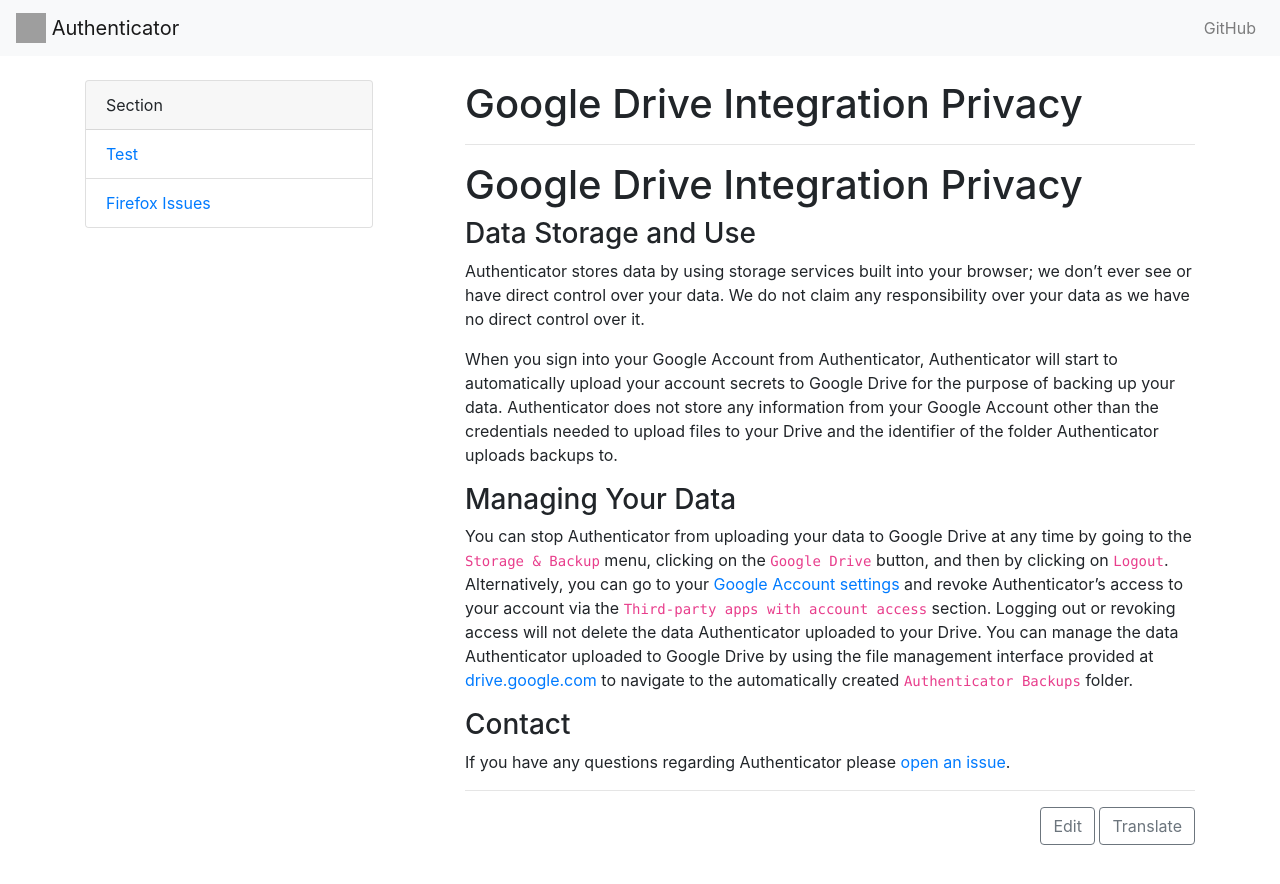
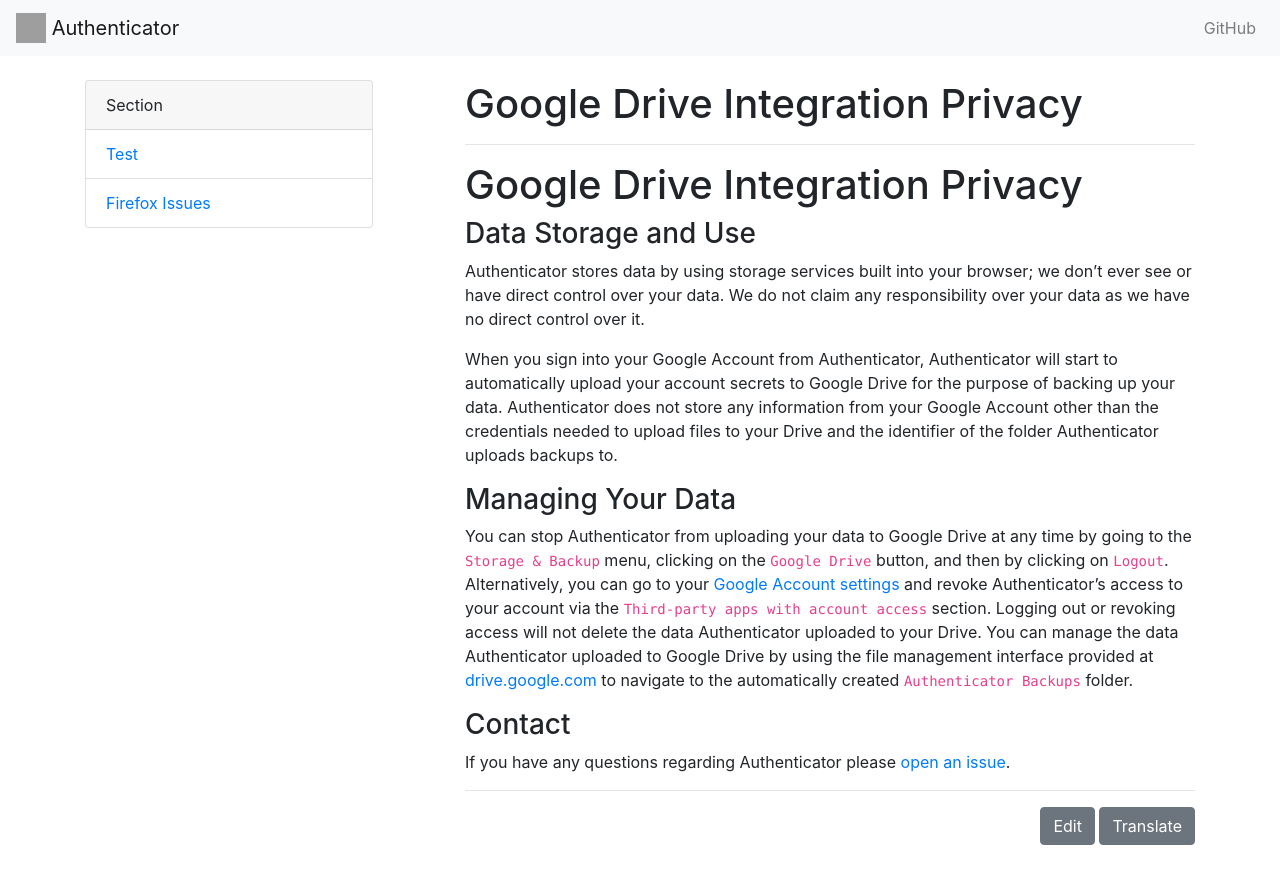
Before and after one commit to Authenticator-Extension/authenticator.cc, a Jekyll site: the page built from oauth/drive-privacy.md, in a window 1280 px wide. Shown: the top 884 px of the page. Built offline with Jekyll 4.4.1, drawn with Linux system fonts in a browser that asks for light colours; our own code applies the rules of GitHub Pages for plain Markdown files; grey boxes are pictures that could not be loaded.

Commit message:
add flag

```diff
--- a/_layouts/default.html
+++ b/_layouts/default.html
@@ -66,19 +66,19 @@
                 <div class="dropdown d-inline">
                     <button class="btn btn-secondary dropdown-toggle" type="button" id="dropdownMenuButton"
                         data-toggle="dropdown" aria-haspopup="true" aria-expanded="false">
-                        {{ site.data.languages[page.lang] }}
+                        {{ site.data.languages[item.lang].flag }} {{ site.data.languages[page.lang].name }}
                     </button>
                     <div class="dropdown-menu" aria-labelledby="dropdownMenuLink">
                         {% for item in pages %}
-                        <a href="{{ site.base-url }}{{ item.url }}" class="dropdown-item">{{ site.data.languages[item.lang] }}</a>
+                        <a href="{{ site.base-url }}{{ item.url }}" class="dropdown-item">{{ site.data.languages[item.lang].flag }} {{ site.data.languages[item.lang].name }}</a>
                         {% endfor %}
                     </div>
                 </div>
                 {% endif %}
                 <div class="float-right">
                     <a href="{{ page.path | prepend: 'https://github.com/Authenticator-Extension/authenticator.cc/tree/master/' }}"
-                        type="button" class="btn btn-outline-secondary">Edit</a>
-                    <a href="#" type="button" class="btn btn-outline-secondary">Translate</a>
+                        type="button" class="btn btn-secondary">Edit</a>
+                    <a href="#" type="button" class="btn btn-secondary">Translate</a>
                 </div>
             </div>
         </div>
```
Also changed, not shown: _data/languages.yml (+6 -2 lines).
